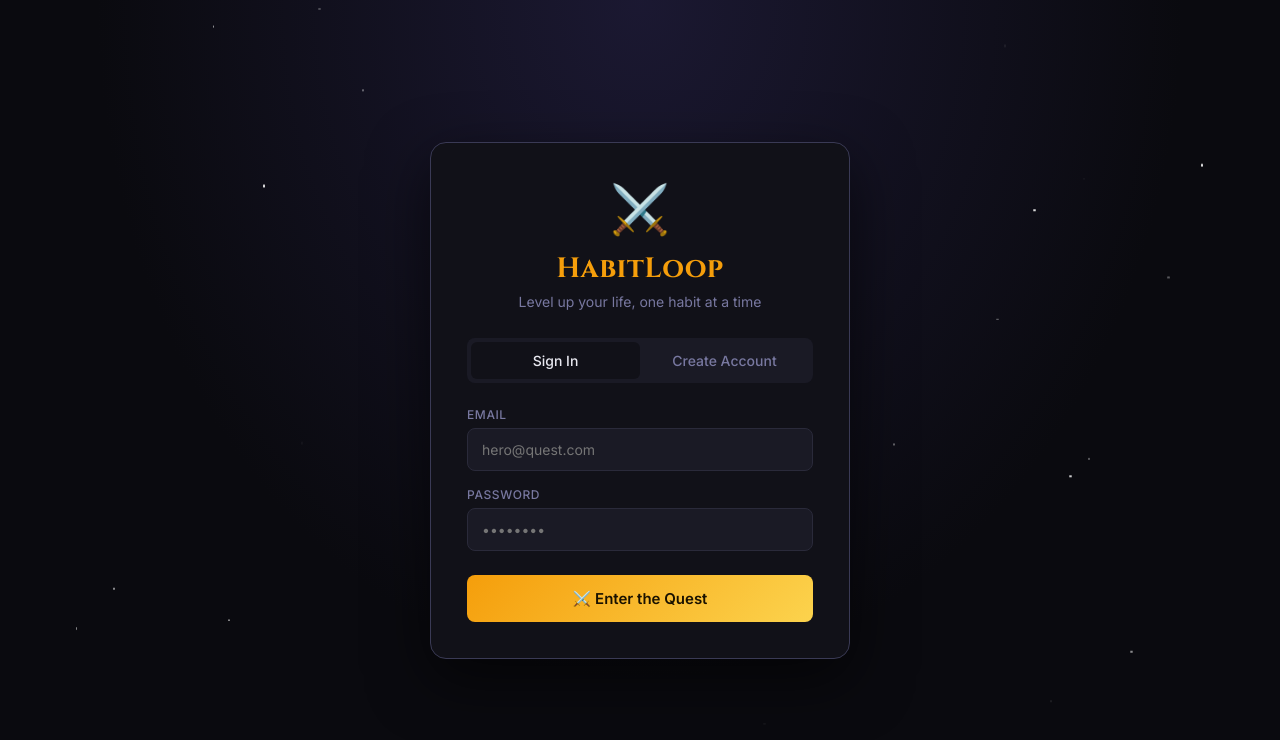
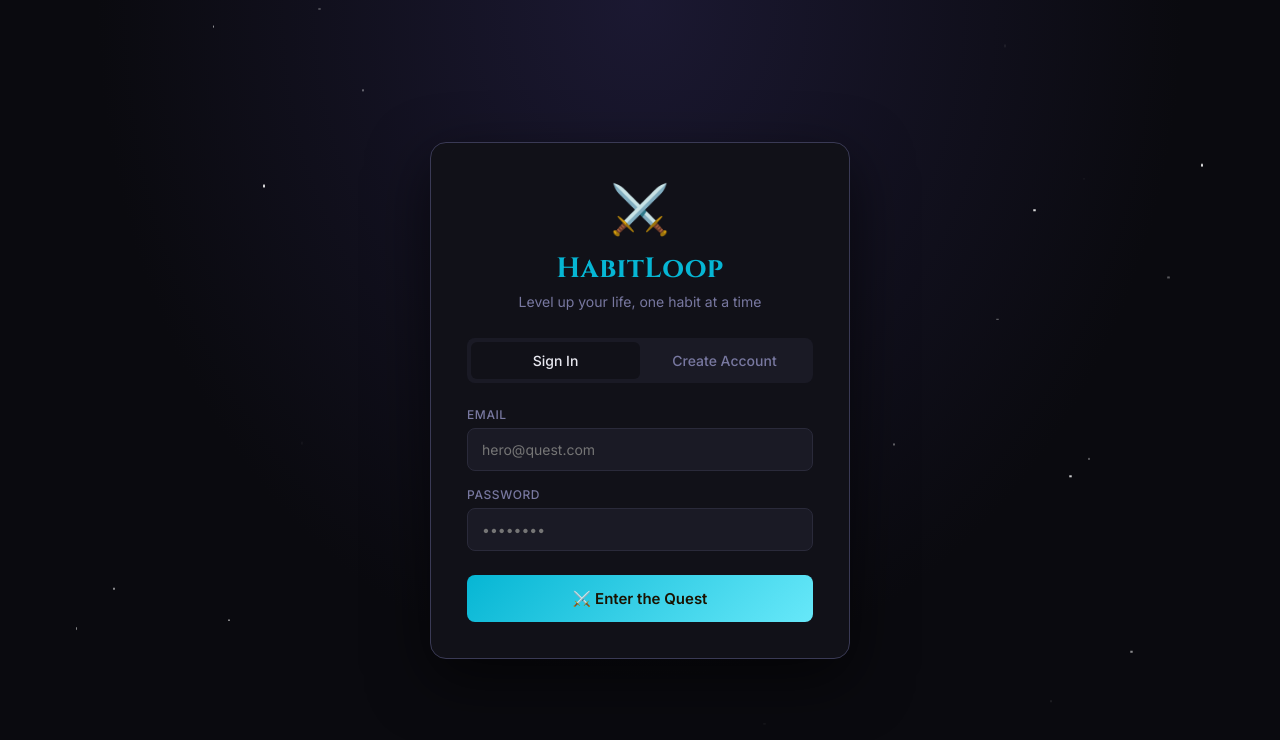
Before and after one commit to 3terrabytes/tickd, a React (Create React App) app in the folder frontend/: page /auth in a window 1280 px wide. Shown: the top 740 px of the page. Built offline with nearby package versions, Linux system fonts and the light colour scheme; no server answers; the HTML template or start-up script is replaced by a standard one.

Commit message:
colour change from yellow to blue

```diff
--- a/frontend/src/index.css
+++ b/frontend/src/index.css
@@ -10,8 +10,8 @@
   --text-muted: #7878a0;
   --accent: #7c6af7;
   --accent2: #a78bfa;
-  --gold: #f59e0b;
-  --gold2: #fcd34d;
+  --gold: #06b6d4;
+  --gold2: #67e8f9;
   --green: #10b981;
   --red: #ef4444;
   --pink: #ec4899;
```
